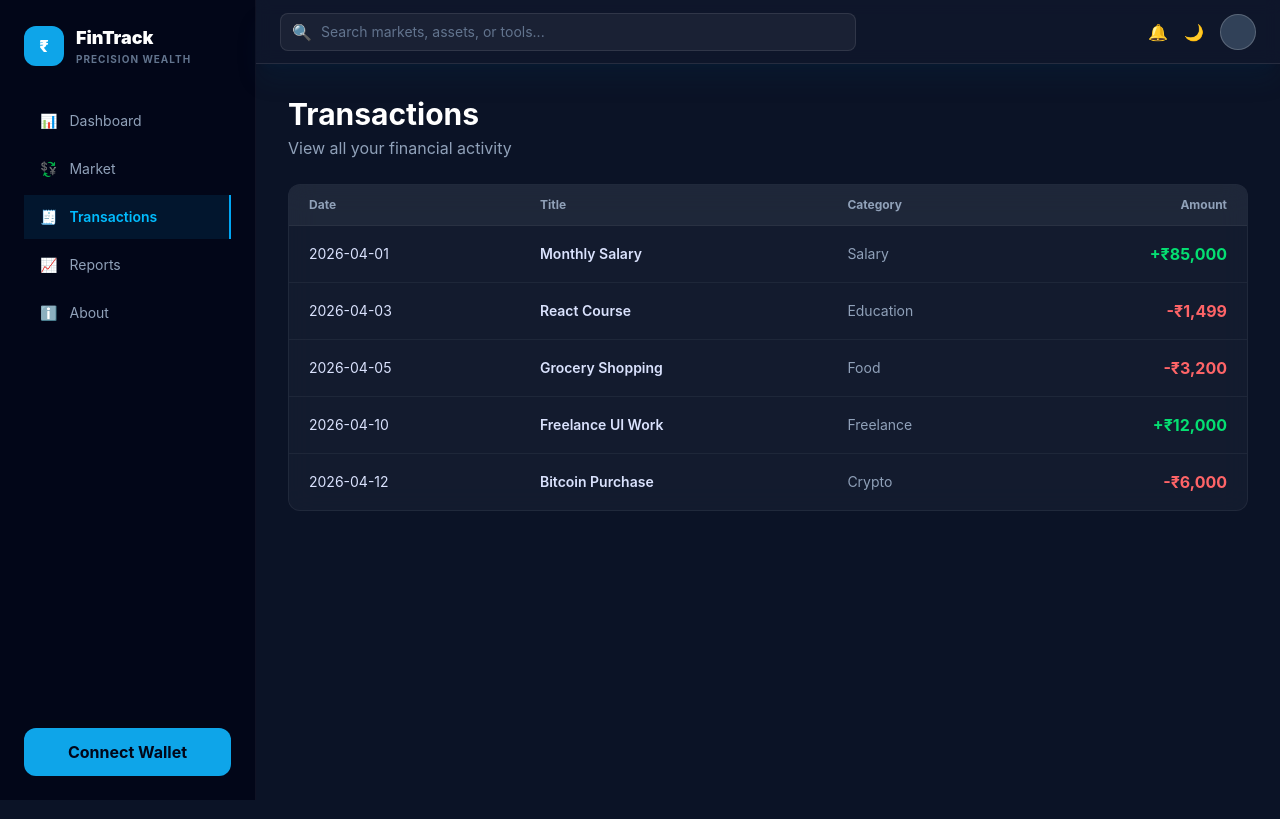
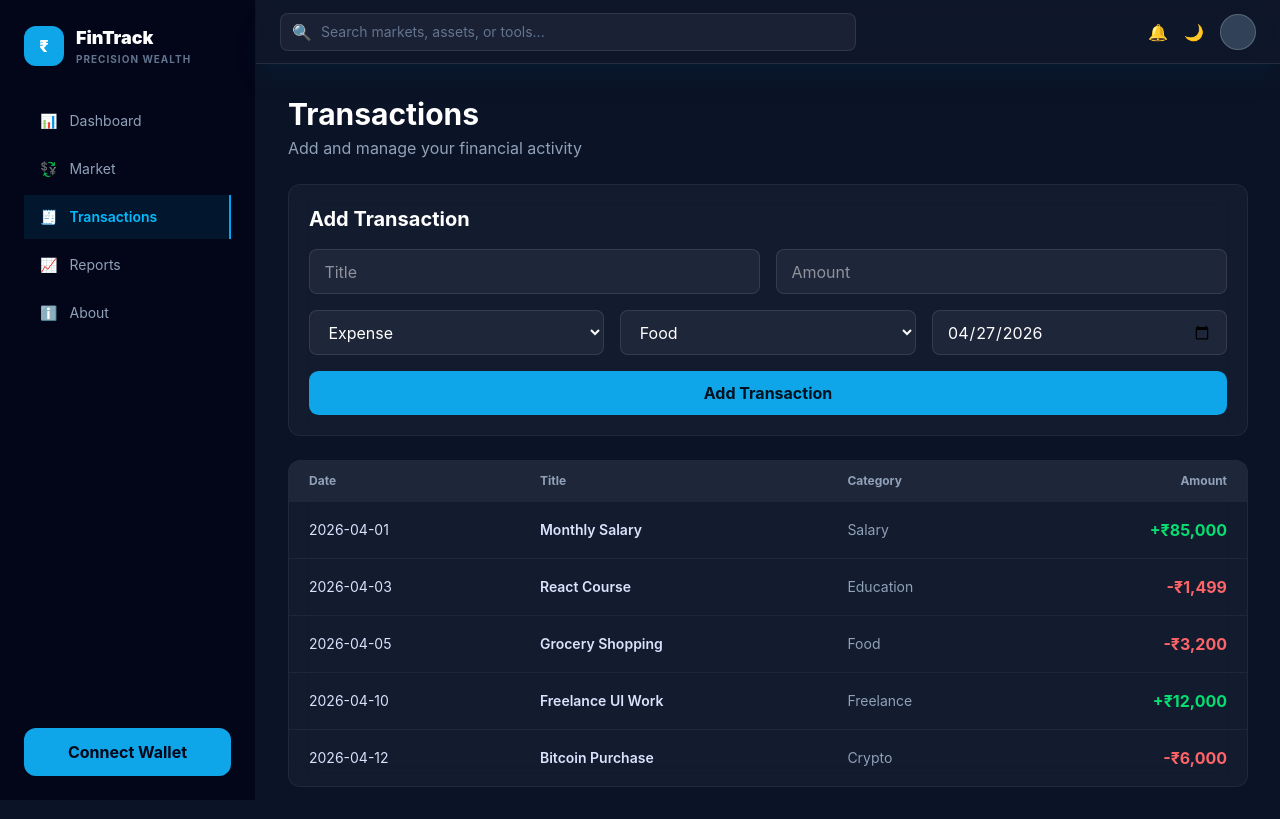
Before and after one commit to anupam311/Fintrack_Dashboard, a React (Vite) app: page /transactions in a window 1280 px wide. Built offline with nearby package versions, Linux system fonts and the light colour scheme.

Commit message:
Add transaction form to create new transactions using local state.

```diff
--- /dev/null
+++ b/src/components/TransactionForm.jsx
@@ -0,0 +1,99 @@
+import { useState } from "react";
+import { categories } from "../data/categories";
+
+function TransactionForm({ onAdd }) {
+  const [form, setForm] = useState({
+    title: "",
+    amount: "",
+    type: "expense",
+    category: "Food",
+    date: new Date().toISOString().slice(0, 10),
+  });
+
+  function handleChange(e) {
+    const { name, value } = e.target;
+
+    setForm((prev) => ({
+      ...prev,
+      [name]: value,
+    }));
+  }
+
+  function handleSubmit(e) {
+    e.preventDefault();
+
+    if (!form.title || !form.amount) return;
+
+    onAdd({
+      ...form,
+      id: Date.now().toString(),
+      amount: Number(form.amount),
+    });
+
+    // reset form
+    setForm({
+      title: "",
+      amount: "",
+      type: "expense",
+      category: "Food",
+      date: new Date().toISOString().slice(0, 10),
+    });
+  }
+
+  return (
+    <form onSubmit={handleSubmit} className="glass-card p-5 rounded-xl space-y-4">
+      <h2 className="text-xl font-bold text-white">Add Transaction</h2>
+
+      <div className="grid grid-cols-1 md:grid-cols-2 gap-4">
+        <input
+          name="title"
+          value={form.title}
+          onChange={handleChange}
+          placeholder="Title"
+          className="form-input"
+        />
+
+        <input
+          name="amount"
+          type="number"
+          value={form.amount}
+          onChange={handleChange}
+          placeholder="Amount"
+          className="form-input"
+        />
+      </div>
+
+      <div className="grid grid-cols-1 md:grid-cols-3 gap-4">
+        <select name="type" value={form.type} onChange={handleChange} className="form-input">
+          <option value="income">Income</option>
+          <option value="expense">Expense</option>
+        </select>
+
+        <select
+          name="category"
+          value={form.category}
+          onChange={handleChange}
+          className="form-input"
+        >
+          {categories.map((cat) => (
+            <option key={cat}>{cat}</option>
+          ))}
+        </select>
+
+        <input
+          type="date"
+          name="date"
+          value={form.date}
+          onChange={handleChange}
+          className="form-input"
+        />
+      </div>
+
+      <button className="primary-btn w-full">
+        Add Transaction
+      </button>
+    </form>
+  );
+}
+
+export default TransactionForm;
--- a/src/pages/Transactions.jsx
+++ b/src/pages/Transactions.jsx
@@ -1,7 +1,15 @@
+import { useState } from "react";
 import { defaultTransactions } from "../data/categories";
 import TransactionList from "../components/TransactionList";
+import TransactionForm from "../components/TransactionForm";
 
 function Transactions() {
+  const [transactions, setTransactions] = useState(defaultTransactions);
+
+  function addTransaction(newTxn) {
+    setTransactions((prev) => [newTxn, ...prev]);
+  }
+
   return (
     <div className="space-y-6">
       <div>
@@ -9,11 +17,13 @@ function Transactions() {
           Transactions
         </h1>
         <p className="text-slate-400 mt-1">
-          View all your financial activity
+          Add and manage your financial activity
         </p>
       </div>
 
-      <TransactionList transactions={defaultTransactions} />
+      <TransactionForm onAdd={addTransaction} />
+
+      <TransactionList transactions={transactions} />
     </div>
   );
 }
```
